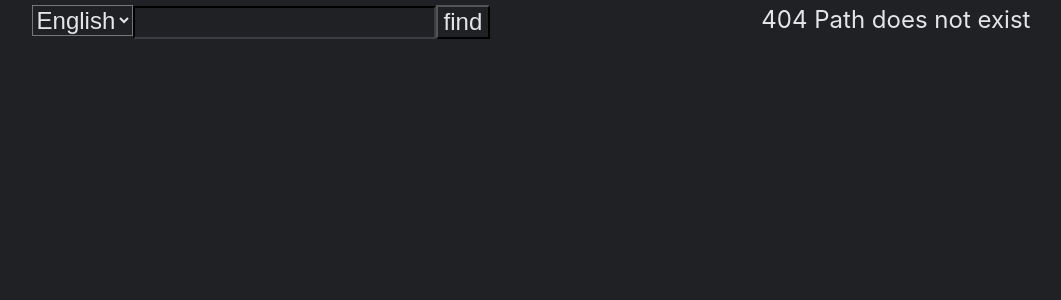
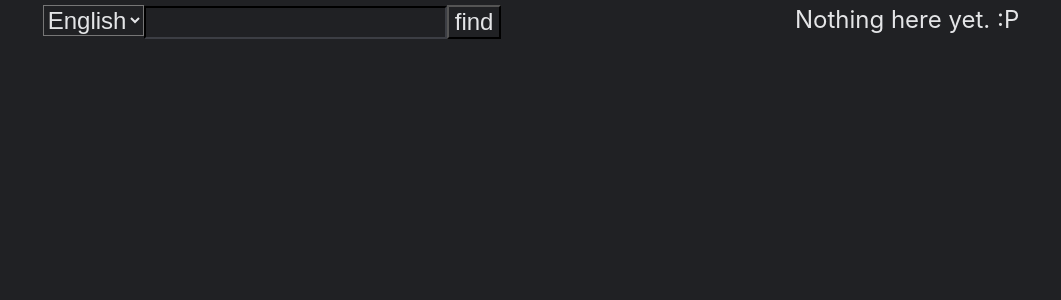
Before and after one commit to Geet-Shetty/TuluWebsite, a React (Create React App) app in the folder frontend/dictionary/: page / in a window 1280 px wide. Before the commit this address had no page. Shown: the top 300 px of the page, without its empty margins (109-1170 px from the left). Built offline with nearby package versions, Linux system fonts and the light colour scheme.

Commit message:
updated no info msg

```diff
--- a/frontend/dictionary/src/App.js
+++ b/frontend/dictionary/src/App.js
@@ -134,7 +134,7 @@ function App() {
           path="/display/:wordId"
           element={<Display word={word} />}
         ></Route>
-        <Route path="*" element={<div>404 Path does not exist</div>}></Route>
+        <Route path="*" element={<div>Nothing here yet. :P</div>}></Route>
       </Routes>
     </div>
   );
```
